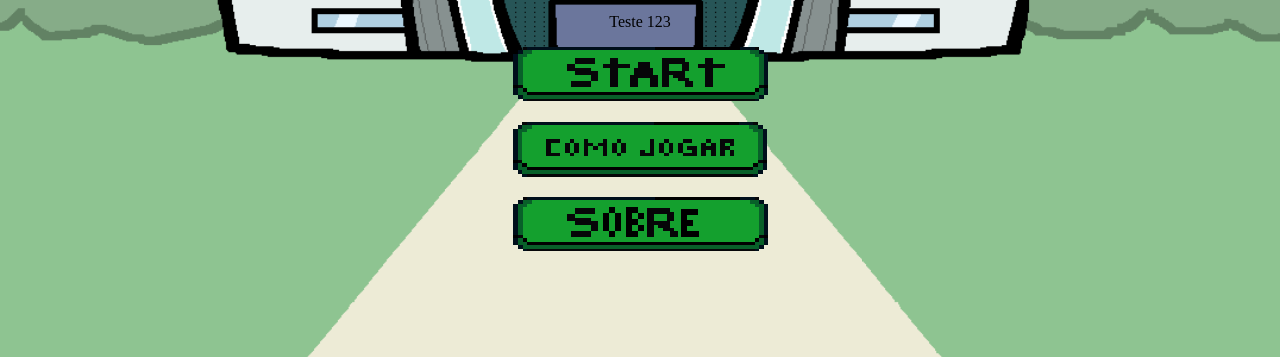
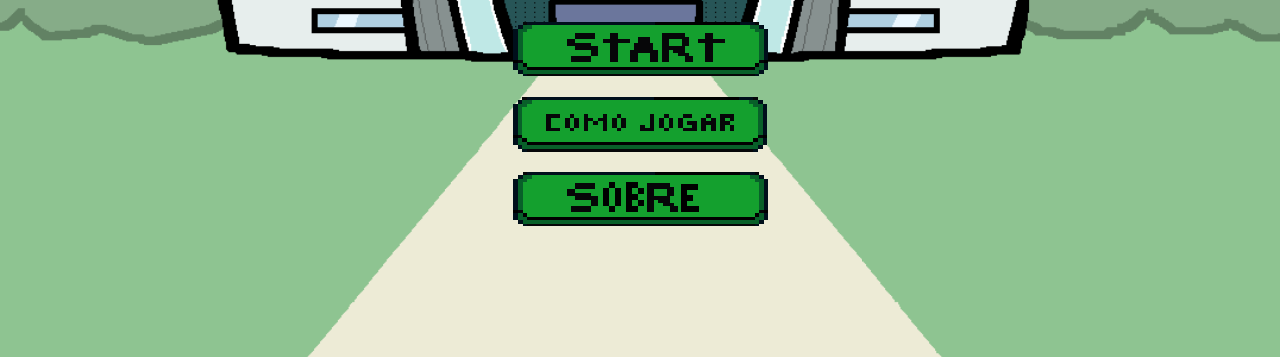
Before and after one commit to luizgustaoliv/data_quest, a plain HTML site: page src/inicial.html in a window 1280 px wide. Shown: the part 443-800 px from the top of the page. Drawn offline with Linux system fonts and the light colour scheme.

Commit message:
quarto commit

```diff
--- a/src/inicial.html
+++ b/src/inicial.html
@@ -11,8 +11,6 @@
     <div class="title">
         <img class="logo" src="assets/logo.png" alt="logo">
     </div>
-
-    <p>Teste 123</p>
 
     <div class="botoes">
        <img id="botaoJogar" class="botaojogar" src="assets/botoes/botaostart.png" alt="Jogar">
```
